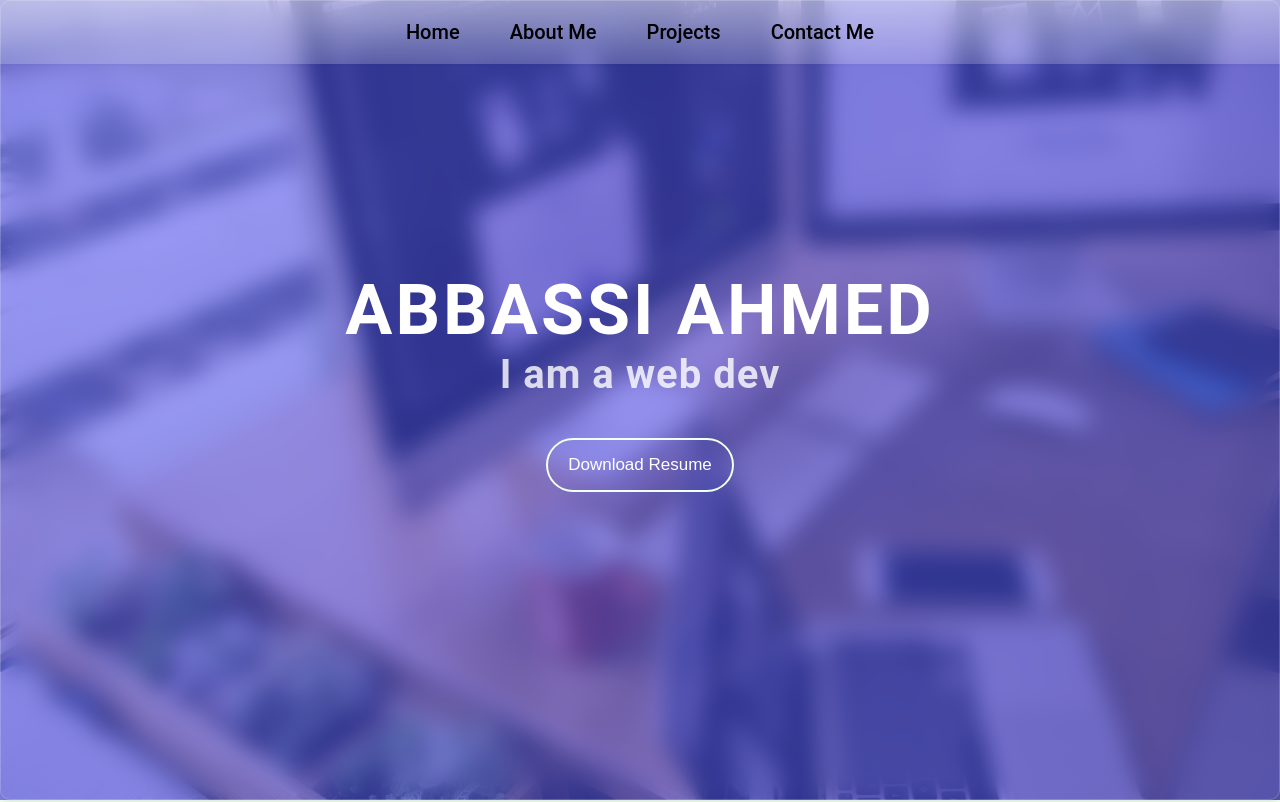
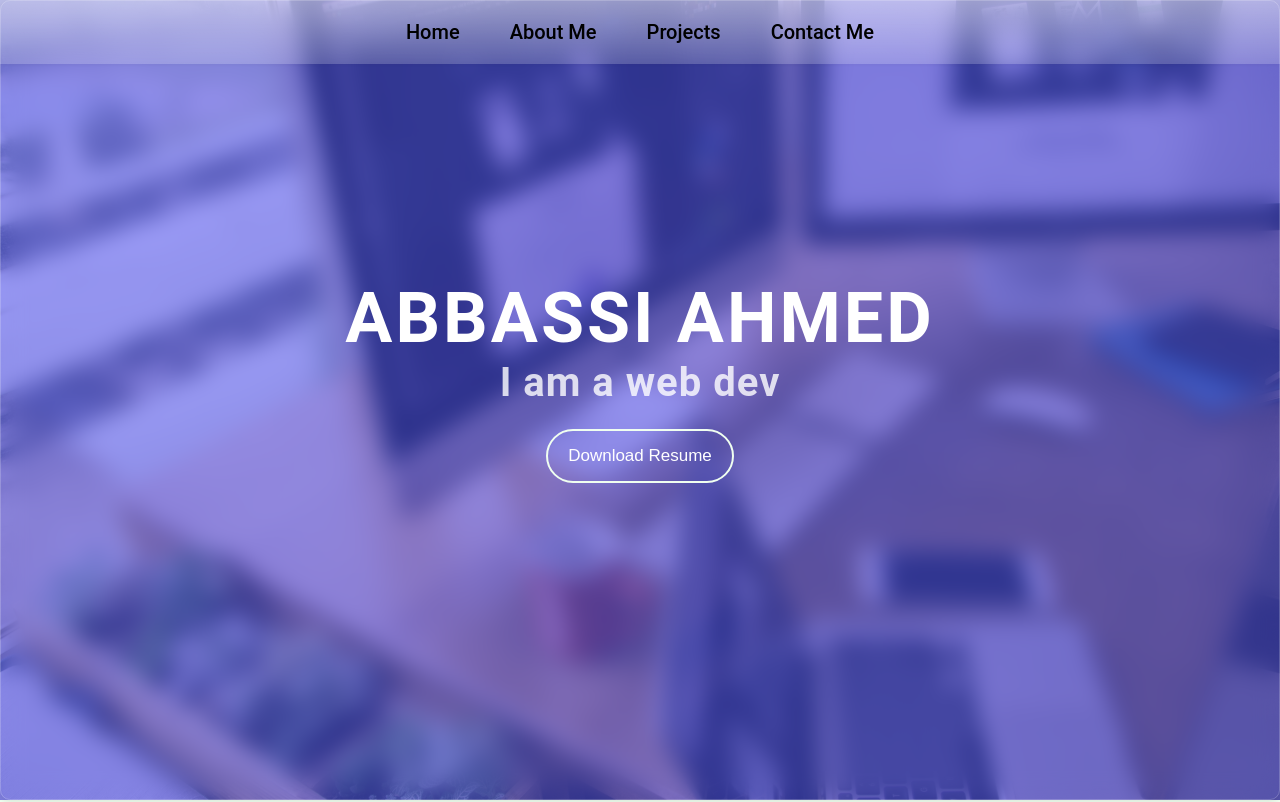
Before and after one commit to 3ibsi69/portfolio-react, a React (Create React App) app: page / in a window 1280 px wide. Shown: the top 802 px of the page. Built offline with nearby package versions, Linux system fonts and the light colour scheme.

Commit message:
fixed text

```diff
--- a/src/Components/Home.jsx
+++ b/src/Components/Home.jsx
@@ -32,7 +32,7 @@ function Home() {
   return (
     <div>
       <h1 id="myname">abbassi ahmed</h1>
-      <h3>{currentText}</h3>
+      <h3 id="text-move">{currentText}</h3>
       <a href="../../Pictures/Ahmed_Abbassi_CV_en.pdf" download>
         <button className="btn">Download Resume</button>
       </a>
--- a/src/Styles/Style.css
+++ b/src/Styles/Style.css
@@ -190,6 +190,10 @@ body {
     background-color: rgb(68, 68, 247);
 }
 
+#text-move {
+    height: 30px;
+}
+
 @media (max-width: 1024px) {
     .container #myname {
         font-size: 50px;
@@ -233,6 +237,13 @@ body {
     }
 }
 
+@media (max-width: 584px) {
+    .nav-links {
+        display: none;
+    }
+}
+
+
 @media (max-width: 576px) {
     .container #myname {
         font-size: 30px;
```
